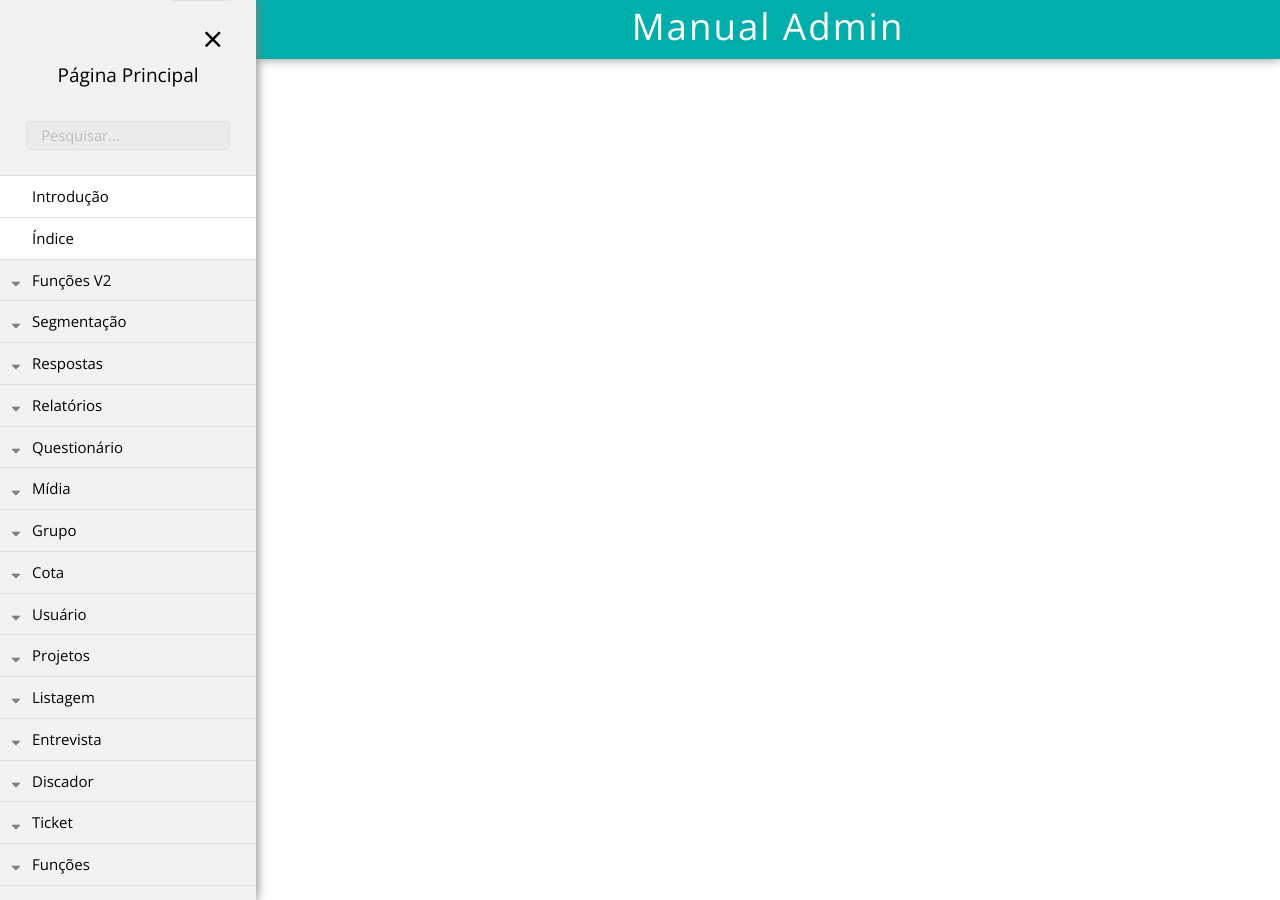
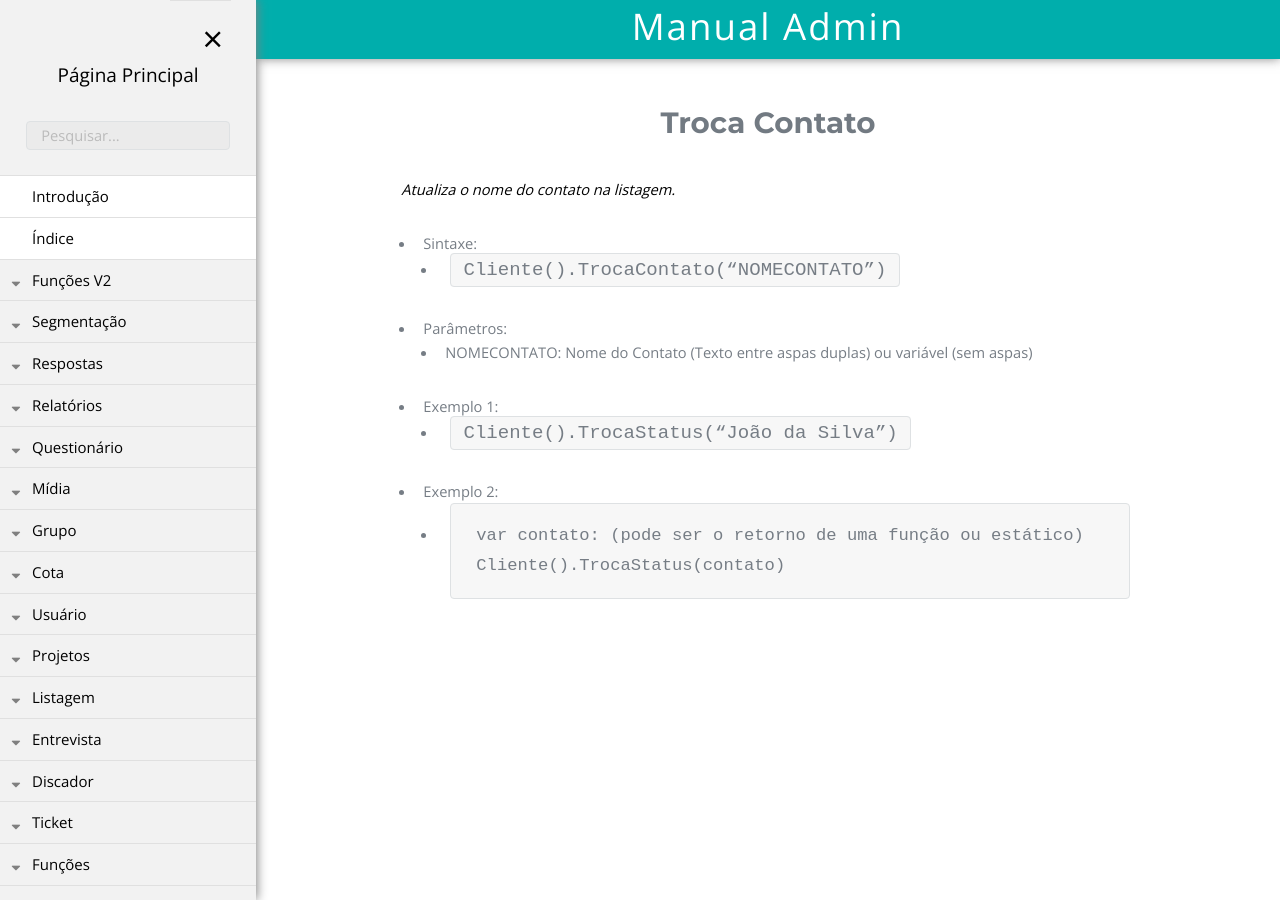
Before and after one commit to rogerio-figueiredo-hsr/hsrtechonline.github.io, a Jekyll site: the page built from _posts/2019-04-01-troca-contato.md, in a window 1280 px wide. Built offline with Jekyll 4.4.1, drawn with Linux system fonts in a browser that asks for light colours.

Commit message:
Update 2019-04-01-troca-contato.md

```diff
--- a/_posts/2019-04-01-troca-contato.md
+++ b/_posts/2019-04-01-troca-contato.md
@@ -5,3 +5,17 @@ projeto: "fastQuestAdmin"
 permalink: /fastQuestAdmin/funcoesv2/trocaContato
 pasta: "funcoesv2"
 ---
+# Troca Contato
+*Atualiza o nome do contato na listagem.*
+
+- Sintaxe:
+    - `Cliente().TrocaContato(“NOMECONTATO”)`
+- Parâmetros:
+    - NOMECONTATO: Nome do Contato (Texto entre aspas duplas) ou variável (sem aspas)
+- Exemplo 1:
+    - `Cliente().TrocaStatus(“João da Silva”)`
+- Exemplo 2:
+    - <pre>
+      <code>var contato: (pode ser o retorno de uma função ou estático)
+      Cliente().TrocaStatus(contato)</code>
+      </pre>
```
